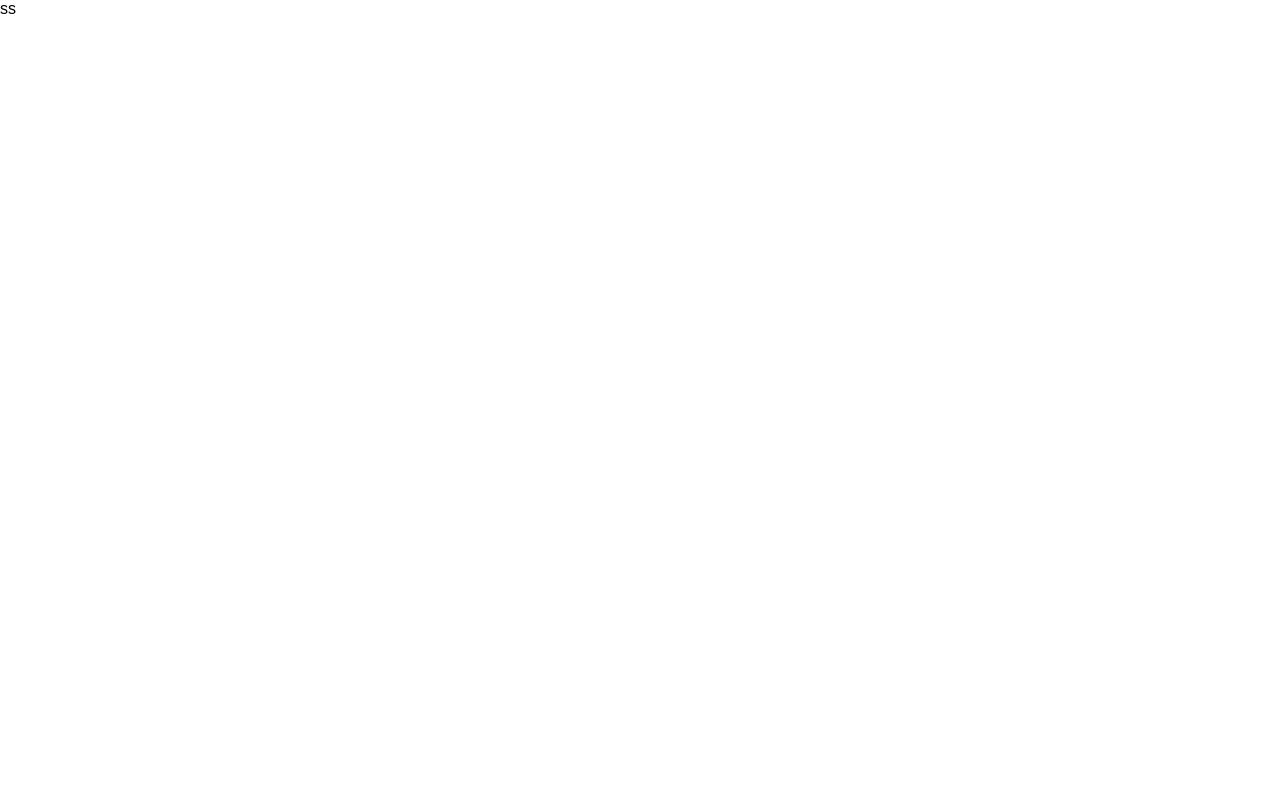
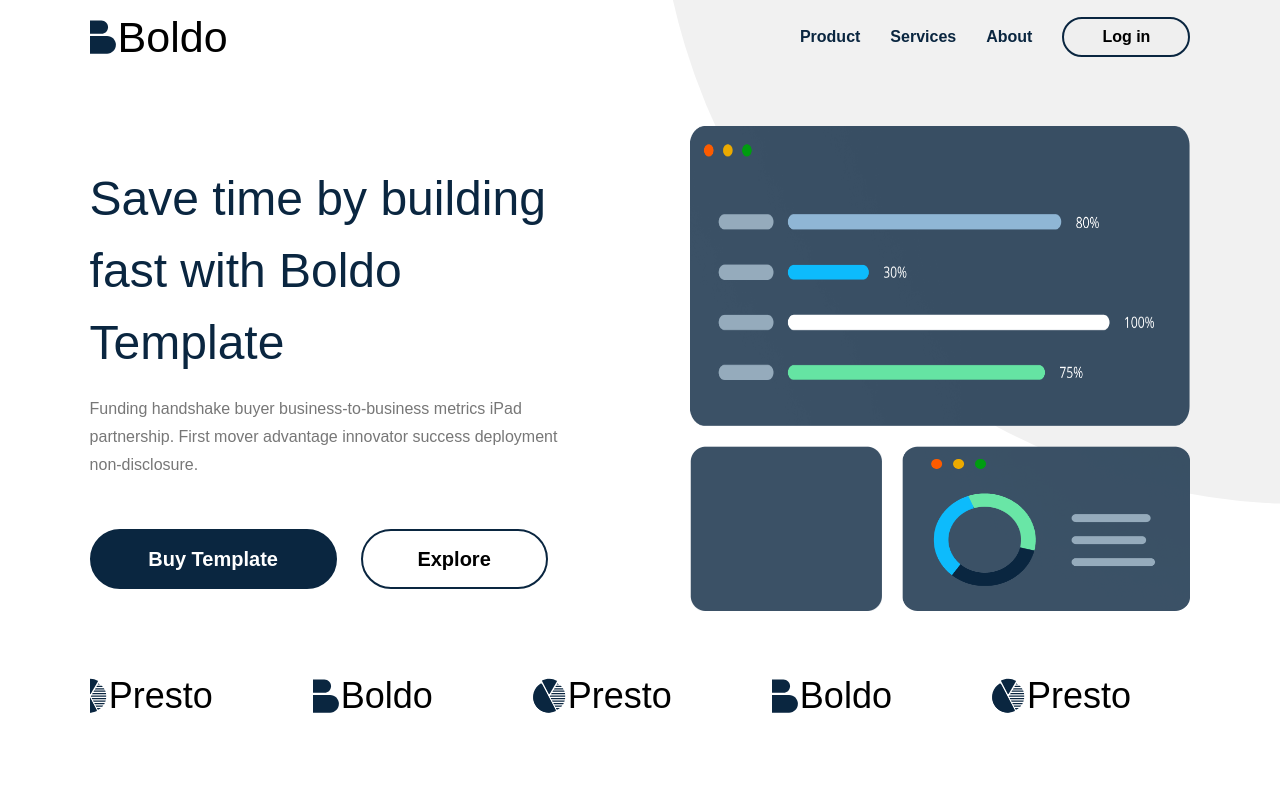
Before and after one commit to qgatssdev/boldo, a Next.js app: page / in a window 1280 px wide. Shown: the top 800 px of the page. Built offline with nearby package versions, Linux system fonts and the light colour scheme.

Commit message:
new changes

```diff
--- /dev/null
+++ b/src/@types/app.d.ts
@@ -0,0 +1,3 @@
+export type WithChildren<T = any> = T & {
+  children: React.ReactNode | JSX.Element | JSX.Element[];
+};
--- /dev/null
+++ b/src/pages/_app.page.tsx
@@ -0,0 +1,13 @@
+import '@styles/globals.css';
+import type { AppProps } from 'next/app';
+import { AppThemeProvider } from '@providers/index';
+
+export default function App({ Component, pageProps }: AppProps) {
+  return (
+    <>
+      <AppThemeProvider>
+        <Component {...pageProps} />;
+      </AppThemeProvider>
+    </>
+  );
+}
--- a/src/pages/_app.tsx
+++ /dev/null
@@ -1,6 +0,0 @@
-import '@/styles/globals.css'
-import type { AppProps } from 'next/app'
-
-export default function App({ Component, pageProps }: AppProps) {
-  return <Component {...pageProps} />
-}
--- a/src/pages/_document.tsx
+++ b/src/pages/_document.tsx
@@ -1,13 +1,22 @@
-import { Html, Head, Main, NextScript } from 'next/document'
+import { Html, Head, Main, NextScript } from 'next/document';
 
 export default function Document() {
   return (
-    <Html lang="en">
-      <Head />
+    <Html lang='en'>
+      <Head>
+        <link
+          href='https://fonts.googleapis.com/css2?family=Manrope&display=swap'
+          rel='stylesheet'
+        />
+        <link
+          href='https://fonts.googleapis.com/css2?family=Open+Sans&display=swap'
+          rel='stylesheet'
+        />
+      </Head>
       <body>
         <Main />
         <NextScript />
       </body>
     </Html>
-  )
+  );
 }
--- a/src/pages/index.page.tsx
+++ b/src/pages/index.page.tsx
@@ -1,10 +1,25 @@
-import type { NextPage } from 'next';
+import { Metadata } from '@atoms/metadata';
+import Header from '@templates/header';
+import { type NextPage } from 'next';
+import Hero from '@templates/hero';
+import Services from '@templates/services';
+import {
+  StyledContainer,
+  StyledEclipse,
+  StyledHeroContainer,
+} from '@styles/styles';
 
 const Home: NextPage = () => {
   return (
-    <div>
-      <p>ss</p>
-    </div>
+    <StyledContainer>
+      <Metadata />
+      <StyledEclipse src={require('../assets/Ellipse 9.svg')} alt='eclipse' />
+      <StyledHeroContainer>
+        <Header />
+        <Hero />
+      </StyledHeroContainer>
+      <Services />
+    </StyledContainer>
   );
 };
 
--- /dev/null
+++ b/src/providers/index.tsx
@@ -0,0 +1,13 @@
+import { ThemeProvider } from '@mui/material/styles';
+import { GlobalStyle } from '@styles/global';
+import { WithChildren } from 'app';
+import { theme } from '../styles/theme';
+
+type Props = WithChildren<any>;
+
+export const AppThemeProvider = ({ children }: Props) => (
+  <>
+    <GlobalStyle theme={theme} />
+    <ThemeProvider theme={theme}>{children}</ThemeProvider>
+  </>
+);
```
Also changed, not shown: src/@types/theme.d.ts (added, +19 -0 lines), src/components/atoms/icons/logo.tsx (deleted, +0 -27 lines).
